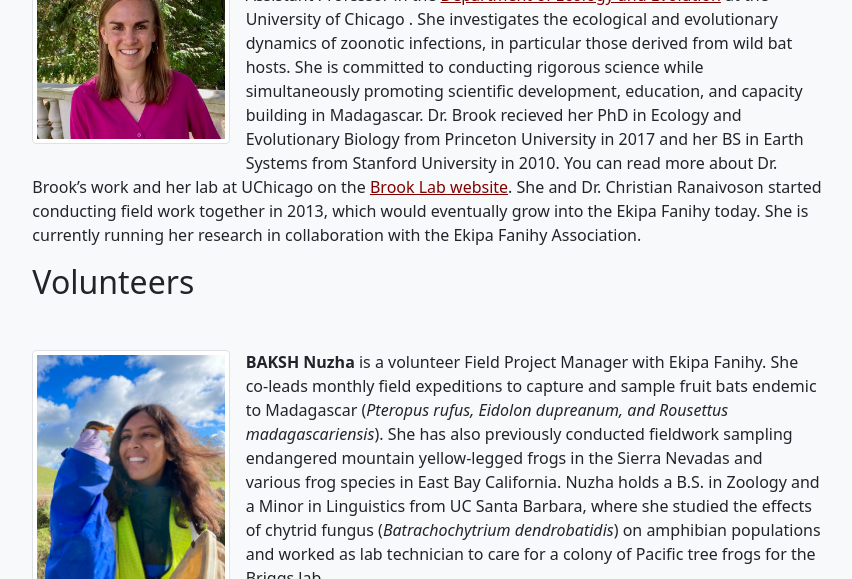
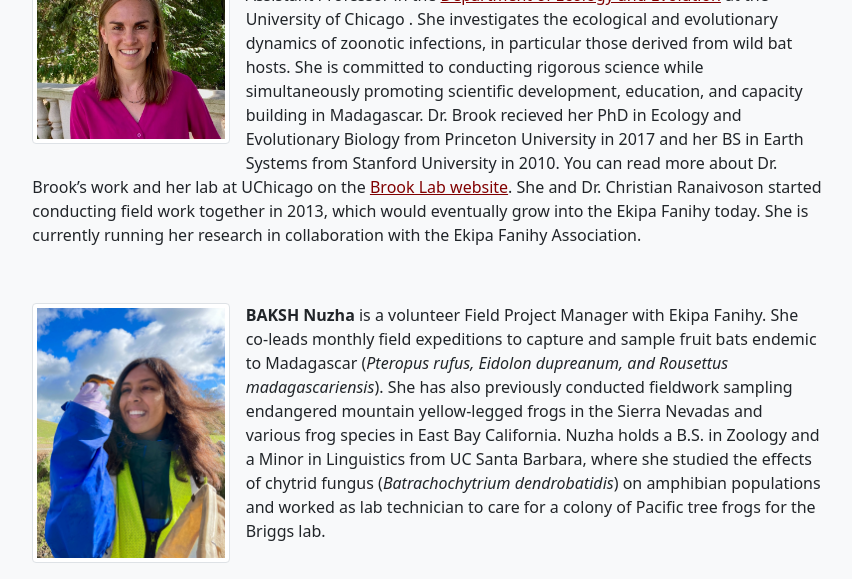
Before and after one commit to brooklabteam/www-ekipafanihy, a Jekyll site: the page built from team.md, in a window 1280 px wide and 900 px high, scrolled down 1994 px, cut to the strip 0-579 px from the top of the window. Shown: the whole strip, without its empty margins (213-1065 px from the left). Built offline with Jekyll 4.4.1, drawn with Linux system fonts in a browser that asks for light colours.

Commit message:
Update team.md

```diff
--- a/team.md
+++ b/team.md
@@ -45,8 +45,6 @@ Dr. **RANAIVOSON Christian Hafaliana** He is a Postdoctoral Scholar in the Depar
 
 Dr. **BROOK Cara** is a Scientific Advisor to Ekipa Fanihy. Dr. Brook is an Assistant Professor in the [Department of Ecology and Evolution](https://ecologyandevolution.uchicago.edu/) at the University of Chicago . She investigates the ecological and evolutionary dynamics of zoonotic infections, in particular those derived from wild bat hosts. She is committed to conducting rigorous science while simultaneously promoting scientific development, education, and capacity building in Madagascar. Dr. Brook recieved her PhD in Ecology and Evolutionary Biology from Princeton University in 2017 and her BS in Earth Systems from Stanford University in 2010. You can read more about Dr. Brook's work and her lab at UChicago on the [Brook Lab website](https://www.brooklab.org). She and Dr. Christian Ranaivoson started conducting field work together in 2013, which would eventually grow into the Ekipa Fanihy today. She is currently running her research in collaboration with the Ekipa Fanihy Association.
 
-<h2>Volunteers</h2>
-
 <div style="clear:both;">&nbsp;</div>
 
 <img src="/assets/team/nuzha_baksh.jpg" alt="nuzha" class="img-thumbnail float-start col-md-3" />
```
